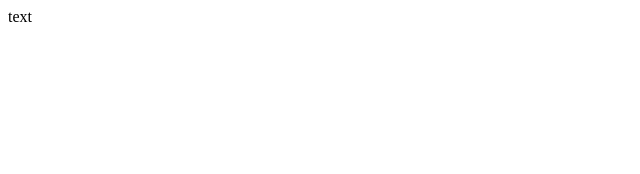
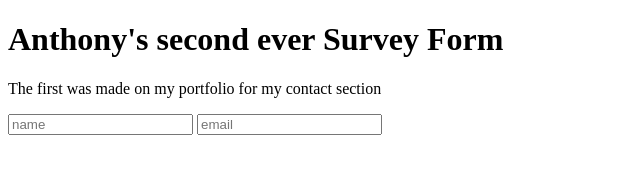
Before and after one commit to EhSlashEh/bootcamp, a plain HTML site: page index.html in a window 1280 px wide. Shown: the whole page, without its empty margins (0-640 px from the left). Drawn offline with Linux system fonts and the light colour scheme.

Commit message:
Update index.html

```diff
--- a/index.html
+++ b/index.html
@@ -1 +1,31 @@
-text
+<!DOCTYPE html>
+<html lang="en">
+<head>
+    <meta charset="UTF-8">
+    <meta name="viewport" content="width=device-width, initial-scale=1.0">
+    <meta http-equiv="X-UA-Compatible" content="ie=edge">
+
+    <!-- Title and icon -->
+    <title>Anthony's First Survey</title>
+
+    <!-- CSS Style files -->
+    <link rel="stylesheet" href="styles.css" />
+
+    <!-- Google Fonts -->
+
+
+</head>
+<body>
+    <h1 id="title">
+        Anthony's second ever Survey Form
+    </h1>
+    <p id="description">
+        The first was made on my portfolio for my contact section
+    </p>
+    <form id="survey-form">
+        <input id="name" type="text" placeholder="name" required />
+        <input id="email" type="email" placeholder="email" required />
+    </form>
+
+</body>
+</html>
```
